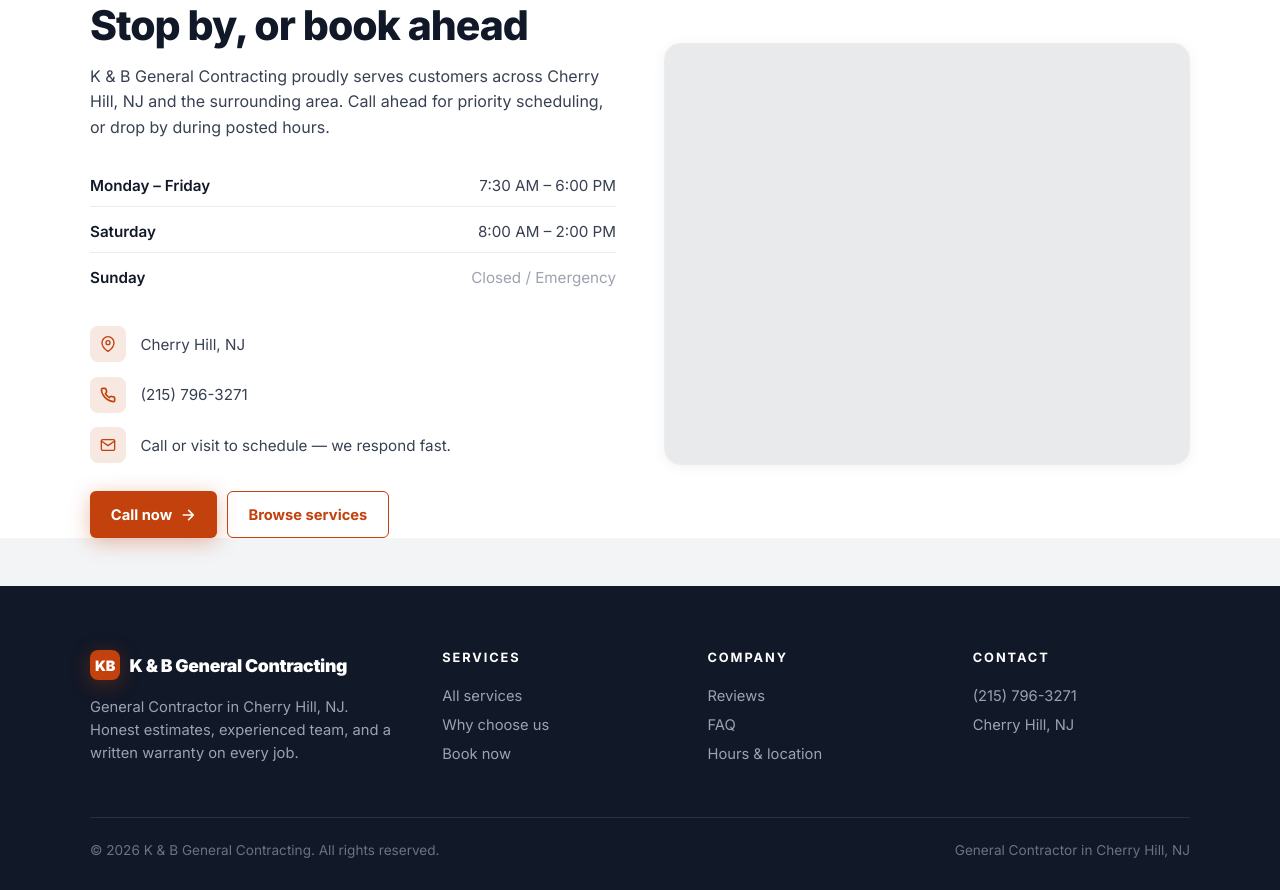
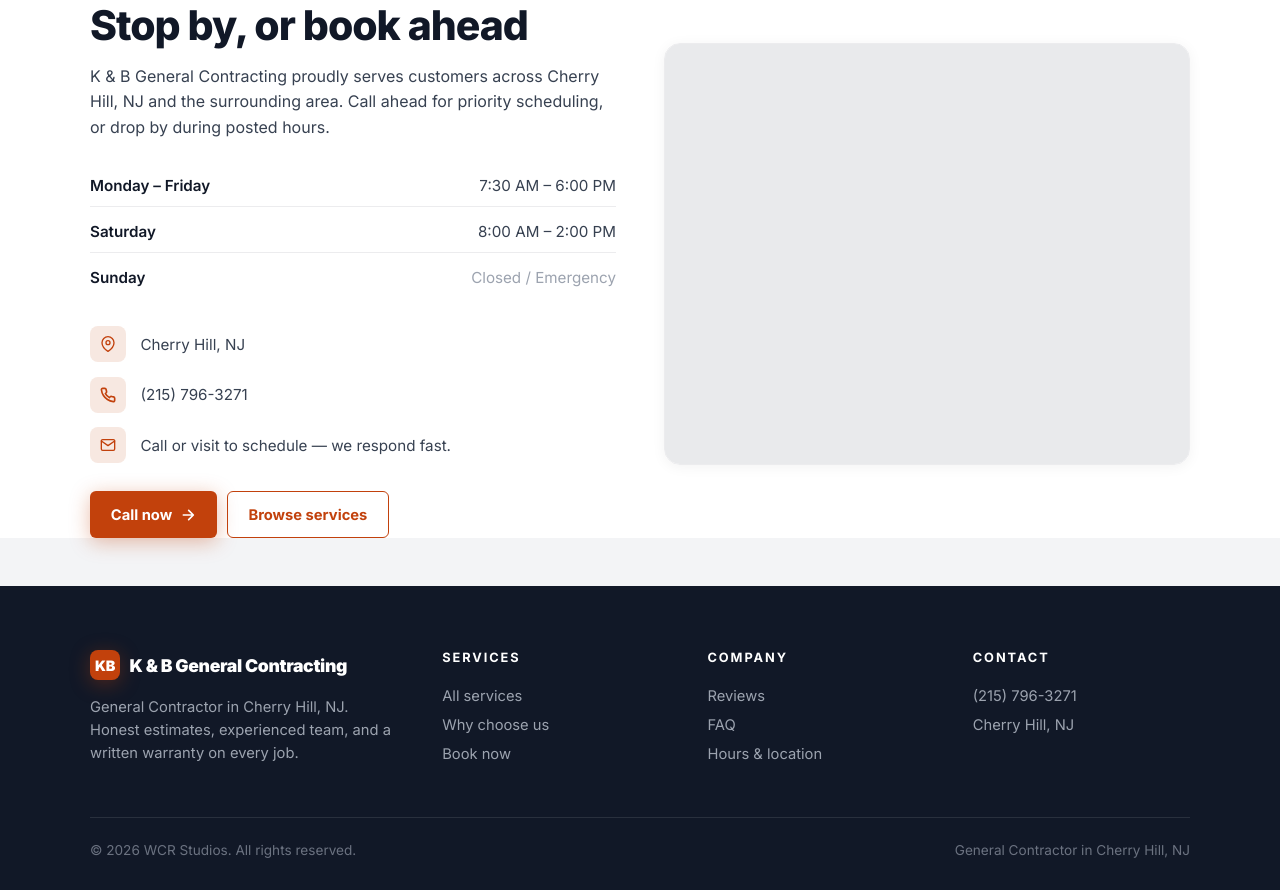
Before and after one commit to Wrenbjor/trades--k-and-b-general-contracting, a plain HTML site: page index.html in a window 1280 px wide. Shown: the part 4665-5555 px from the top of the page. Drawn offline with nearby package versions, Linux system fonts and the light colour scheme; no server answers.

Commit message:
Update site

```diff
--- a/index.html
+++ b/index.html
@@ -605,7 +605,7 @@
     </div>
   </div>
   <div class="foot-bottom">
-    <div>&copy; 2026 K &amp; B General Contracting. All rights reserved.</div>
+    <div>&copy; 2026 WCR Studios. All rights reserved.</div>
     <div>General Contractor in Cherry Hill, NJ</div>
   </div>
 </footer>
```
